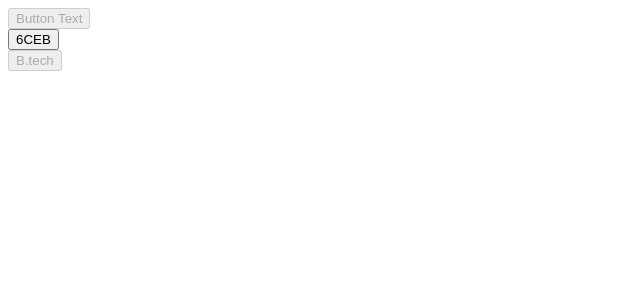
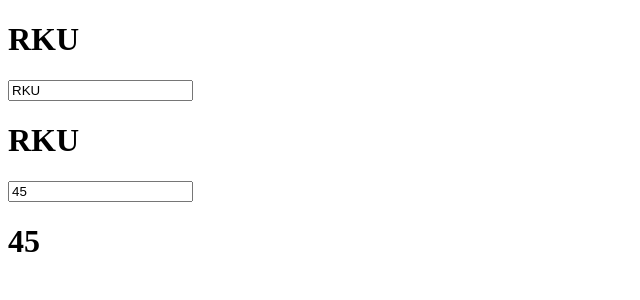
Before and after one commit to dharmsavaliya/ReactfirstDemo, a React (Vite) app: page / in a window 1280 px wide. Shown: the top 300 px of the page, without its empty margins (0-640 px from the left). Built offline with nearby package versions, Linux system fonts and the light colour scheme.

Commit message:
all hookk example

```diff
--- /dev/null
+++ b/src/lac01-06-2025/hookexmp.jsx
@@ -0,0 +1,6 @@
+import{useState} from "react";
+function HookExmp(){
+    const [name] = useState("Hello world");
+    return <h1>{name}</h1>;
+}
+export default HookExmp;
--- /dev/null
+++ b/src/lac01-06-2025/hookexmp2.jsx
@@ -0,0 +1,61 @@
+import { useState } from "react";
+
+function StateExample2() {
+    const [name, SetName] = useState("RKU");
+    const [age, SetAge] = useState(45);
+    return(
+        <div>
+            <h1>{name}</h1>
+            <input
+            type="text"
+            value={name}
+            onChange={(e) => SetName(e.target.value)}/>
+            <h1>{name}</h1>
+            <input
+            type="text"
+            value={age}
+            onChange={(e) => SetAge(e.target.value)}/>
+            <h1>{age}</h1>
+        </div>
+    );
+}
+export default StateExample2;
+
+
+
+
+
+// import {  StrictMode } from 'react'
+// import { createRoot } from 'react-dom/client';
+// import StateExample2 from './lac01-06-2025/hookexmp2';
+// import HookExmp from './lac01-06-2025/hookexmp';
+// import HookExmp1 from './lac3112/hookexmp1';
+// import MyCustComp from './lac3112/propexmp3';
+// import Purefunc1 from './lac3112/purefunc1';
+// import MyCustButton from './lac3112/purefunc2';
+// import StateMerge from './30-12-2024/statemgmt3';
+// import StateABC from './30-12-2024/statemgmt1';
+// import StateXYZ from './30-12-2024/statemgmt2';
+// import HtmlComponent from './24-12-2024/htmlcomp';
+// import Timetable from './24-12-2024/Timetable';
+
+
+// createRoot(document.getElementById('root')).render(
+//   <StrictMode>
+//     {/* <Timetable/> */}
+//     {/* <HtmlComponent/> */}
+//     {/* <Component1/> */}
+//     {/* <StateXYZ/> */}
+//     {/* <StateMerge/>   */}
+//     {/* <MyCustComp/> */}
+//     {/* <Purefunc1 var1={true} var2={"hellioo"}/>
+//     <Purefunc1 var1={false} var2={"how are you"}/> */}
+//     {/* <MyCustButton var1={true}/>
+//     <br/>
+//     <MyCustButton var2={"6CEB"}/>
+//     <br/>
+//     <MyCustButton var1={true} var2={"B.tech"}/> */}
+//     {/* <HookExmp1/> */}
+//     <StateExample2/>
+// </StrictMode>,
+// )
--- /dev/null
+++ b/src/lac3112/hookexmp1.jsx
@@ -0,0 +1,18 @@
+import{useState} from "react";
+function HookExmp1(){
+    const [name] = useState("Hello world");
+    return <h1>{name}</h1>;
+}
+export default HookExmp1;
+
+
+// import {  StrictMode } from 'react'
+// import { createRoot } from 'react-dom/client';
+// import HookExmp1 from './lac3112/hookexmp1';
+
+
+// createRoot(document.getElementById('root')).render(
+//   <StrictMode>
+//     <HookExmp1/>
+// </StrictMode>,
+// )
--- a/src/main.jsx
+++ b/src/main.jsx
@@ -1,8 +1,11 @@
 import {  StrictMode } from 'react'
 import { createRoot } from 'react-dom/client';
+import StateExample2 from './lac01-06-2025/hookexmp2';
+// import HookExmp from './lac01-06-2025/hookexmp';
+// import HookExmp1 from './lac3112/hookexmp1';
 // import MyCustComp from './lac3112/propexmp3';
 // import Purefunc1 from './lac3112/purefunc1';
-import MyCustButton from './lac3112/purefunc2';
+// import MyCustButton from './lac3112/purefunc2';
 // import StateMerge from './30-12-2024/statemgmt3';
 // import StateABC from './30-12-2024/statemgmt1';
 // import StateXYZ from './30-12-2024/statemgmt2';
@@ -20,10 +23,12 @@ createRoot(document.getElementById('root')).render(
     {/* <MyCustComp/> */}
     {/* <Purefunc1 var1={true} var2={"hellioo"}/>
     <Purefunc1 var1={false} var2={"how are you"}/> */}
-    <MyCustButton var1={true}/>
+    {/* <MyCustButton var1={true}/>
     <br/>
     <MyCustButton var2={"6CEB"}/>
     <br/>
-    <MyCustButton var1={true} var2={"B.tech"}/>
-        </StrictMode>,
+    <MyCustButton var1={true} var2={"B.tech"}/> */}
+    {/* <HookExmp1/> */}
+    <StateExample2/>
+</StrictMode>,
 )
```
Also changed, not shown: src/lac3112/purefunc2.jsx (+31 -0 lines).
